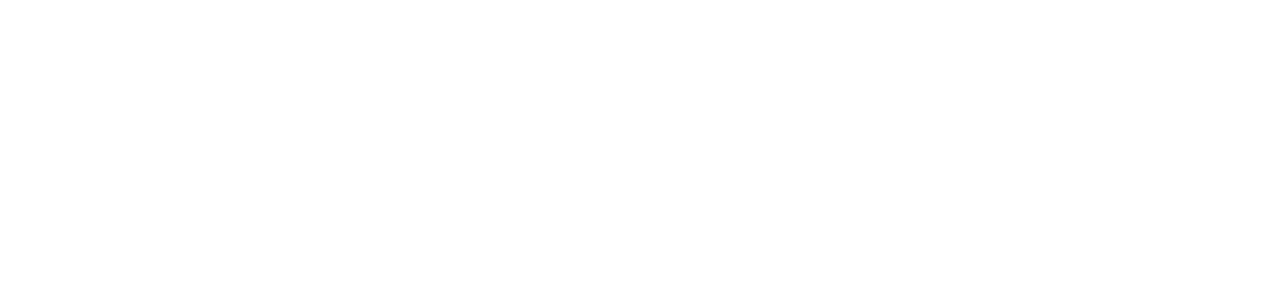
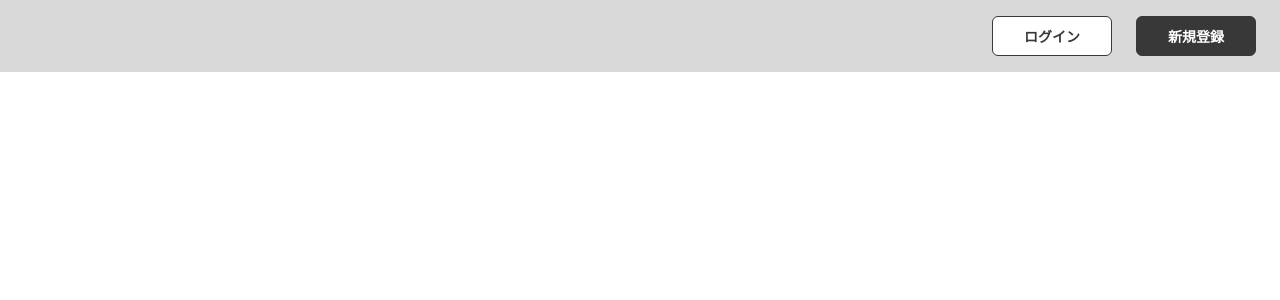
Before and after one commit to if-mentor/next_teamdev_25_2, a Next.js app: page / in a window 1280 px wide. Shown: the top 300 px of the page. Built offline with nearby package versions, Linux system fonts and the light colour scheme.

Commit message:
Headerを共通レイアウトに移動し、認証状態の仮実装を取り消し

```diff
--- a/src/app/articles/new/page.tsx
+++ b/src/app/articles/new/page.tsx
@@ -1,5 +1,4 @@
 import Button from "@/components/Button";
-import Header from "@/components/Header";
 import ImageUploadFile from "@/components/ImageUploadFile";
 import Input from "@/components/Input";
 import SelectBox from "@/components/SelectBox";
@@ -14,8 +13,6 @@ const categoryOptions = [
 
 export default function NewArticlePage() {
   return (
-    <>
-      <Header initialAuthenticated />
     <main className={styles.main}>
       <form className={styles.form}>
         <Input
@@ -56,6 +53,5 @@ export default function NewArticlePage() {
         </div>
       </form>
     </main>
-    </>
   );
 }
--- a/src/app/layout.tsx
+++ b/src/app/layout.tsx
@@ -1,5 +1,6 @@
 import type { Metadata } from "next";
 import { Noto_Sans_JP } from "next/font/google";
+import Header from "@/components/Header";
 import "./globals.css";
 
 const notoSansJP = Noto_Sans_JP({
@@ -19,7 +20,10 @@ export default function RootLayout({
 }>) {
   return (
     <html lang="ja">
-      <body className={notoSansJP.variable}>{children}</body>
+      <body className={notoSansJP.variable}>
+        <Header />
+        {children}
+      </body>
     </html>
   );
 }
--- a/src/components/Header/index.tsx
+++ b/src/components/Header/index.tsx
@@ -4,12 +4,8 @@ import Link from "next/link";
 import { useState } from "react";
 import styles from "./styles.module.css";
 
-type HeaderProps = {
-  initialAuthenticated?: boolean;
-};
-
-const Header = ({ initialAuthenticated = false }: HeaderProps) => {
-  const [isAuthenticated, setIsAuthenticated] = useState<boolean>(initialAuthenticated);
+const Header = () => {
+  const [isAuthenticated, setIsAuthenticated] = useState<boolean>(false);
 
   return (
     <header className={styles.header}>
```
Lines whose indentation alone changed are shown as unchanged.
